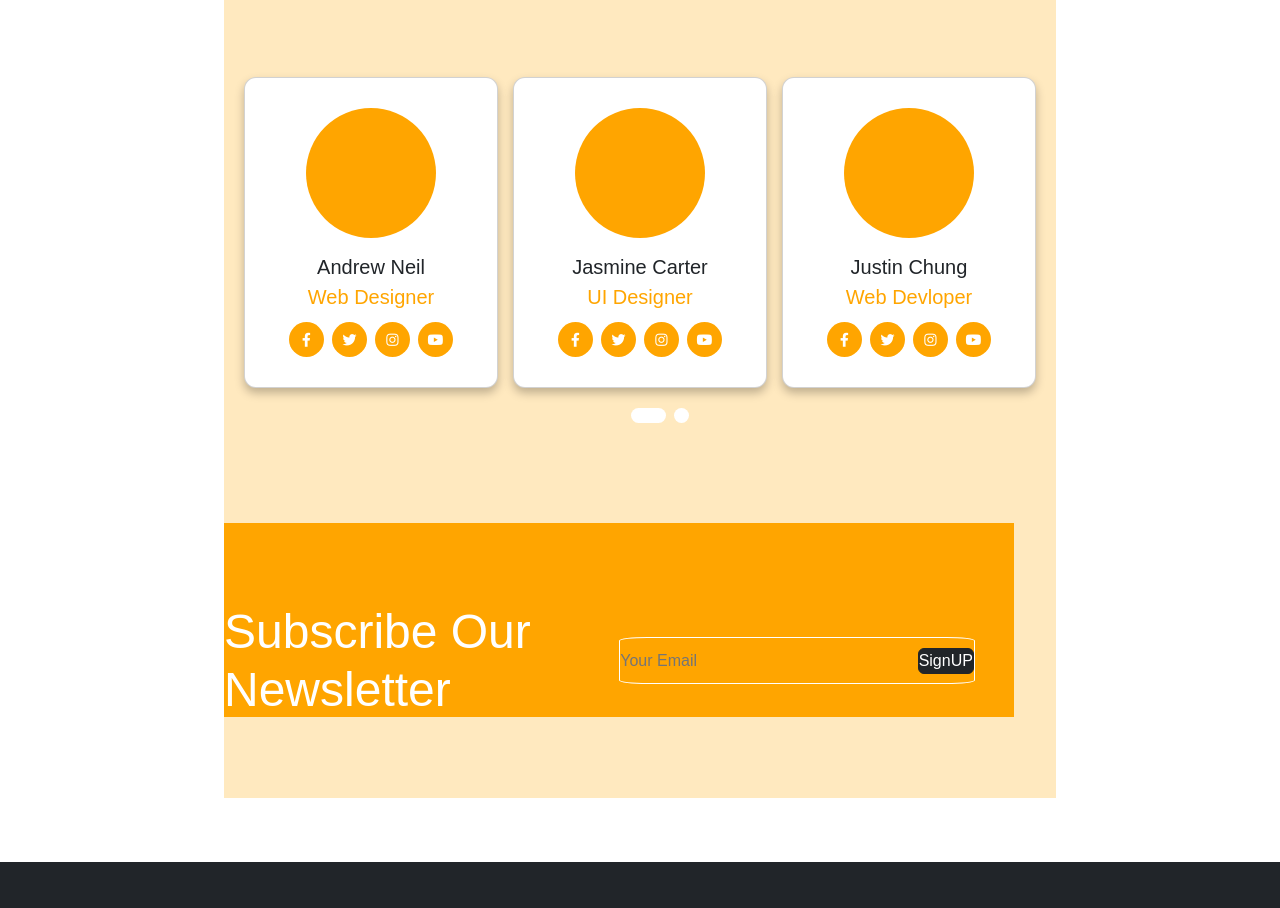
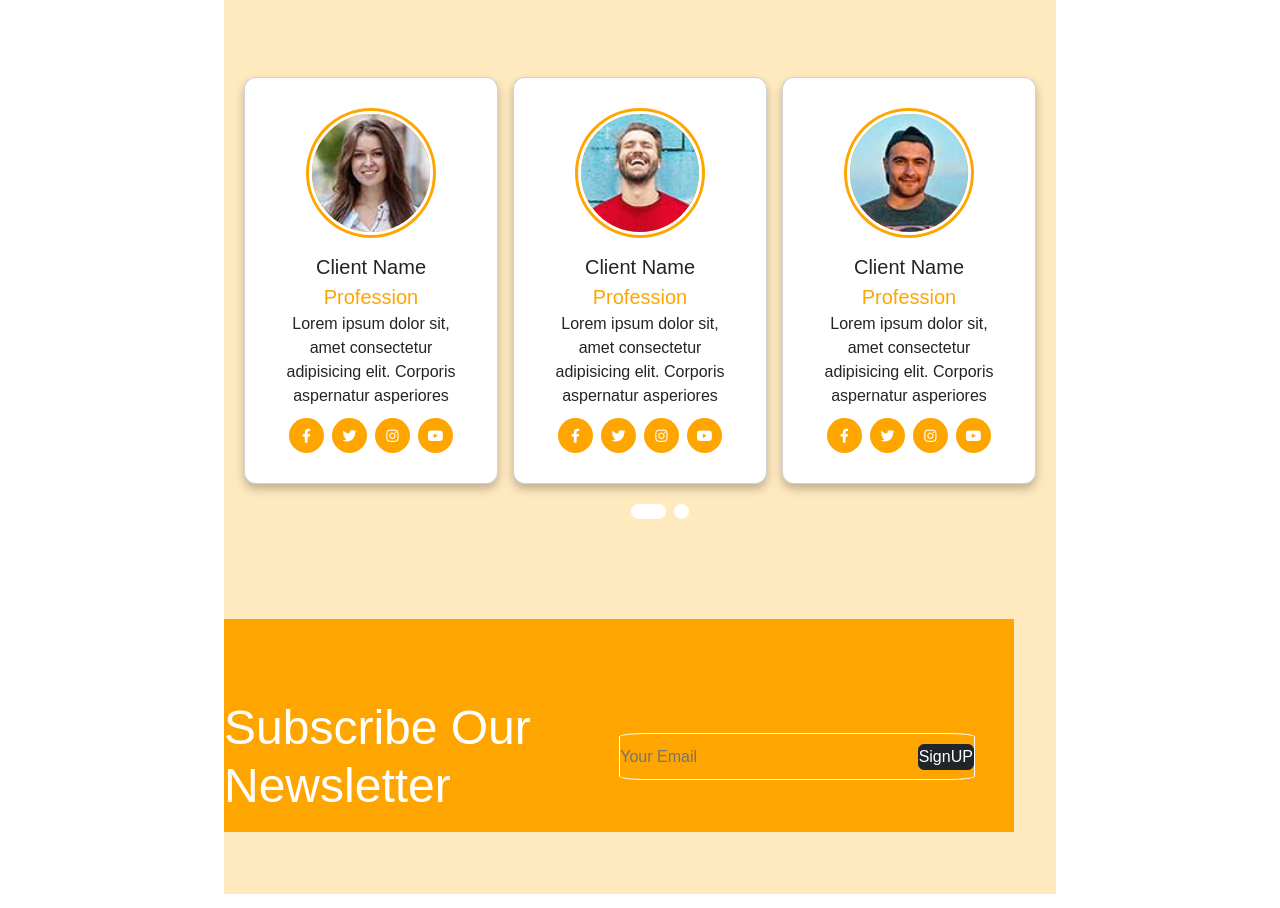
Before and after one commit to DevEless/4Coeur_Quentin_de_la_Meilleure, a website: page index.html in a window 1280 px wide. Shown: the part 4791-5699 px from the top of the page. Drawn offline with nearby package versions, Linux system fonts and the light colour scheme; files that its build step writes are made by us from their sources.

Commit message:
mise en place du carrousel

```diff
--- a/index.html
+++ b/index.html
@@ -411,11 +411,12 @@
                                 <div class="card">
                                     <div class="content">
                                         <div class="img">
-                                            <!--- <img src="images/img1.jpg" alt="">-->
+                                            <img src="./public/img/testimonial-1.jpg" alt="">
                                         </div>
                                         <div class="details">
-                                            <div class="name">Andrew Neil</div>
-                                            <div class="job">Web Designer</div>
+                                            <div class="name">Client Name</div>
+                                            <div class="job">Profession</div>
+                                            <p>Lorem ipsum dolor sit, amet consectetur adipisicing elit. Corporis aspernatur asperiores </p>
                                         </div>
                                         <div class="media-icons">
                                             <a href="#"><i class="fab fa-facebook-f"></i></a>
@@ -428,11 +429,12 @@
                                 <div class="card">
                                     <div class="content">
                                         <div class="img">
-                                            <!--- <img src="images/img2.jpg" alt="">--->
+                                            <img src="./public/img/testimonial-2.jpg" alt="">
                                         </div>
                                         <div class="details">
-                                            <div class="name">Jasmine Carter</div>
-                                            <div class="job">UI Designer</div>
+                                            <div class="name">Client Name</div>
+                                            <div class="job">Profession</div>
+                                            <p>Lorem ipsum dolor sit, amet consectetur adipisicing elit. Corporis aspernatur asperiores </p>
                                         </div>
                                         <div class="media-icons">
                                             <a href="#"><i class="fab fa-facebook-f"></i></a>
@@ -445,11 +447,12 @@
                                 <div class="card">
                                     <div class="content">
                                         <div class="img">
-                                            <!-- <img src="images/img3.jpg" alt="">---->
+                                            <img src="./public/img/testimonial-3.jpg" alt="">
                                         </div>
                                         <div class="details">
-                                            <div class="name">Justin Chung</div>
-                                            <div class="job">Web Devloper</div>
+                                            <div class="name">Client Name</div>
+                                            <div class="job">Profession</div>
+                                            <p>Lorem ipsum dolor sit, amet consectetur adipisicing elit. Corporis aspernatur asperiores </p>
                                         </div>
                                         <div class="media-icons">
                                             <a href="#"><i class="fab fa-facebook-f"></i></a>
@@ -464,11 +467,12 @@
                                 <div class="card">
                                     <div class="content">
                                         <div class="img">
-                                            <!---<img src="images/img4.jpg" alt="">--->
+                                            <img src="./public/img/testimonial-4.jpg" alt="">
                                         </div>
                                         <div class="details">
-                                            <div class="name">Appolo Reef</div>
-                                            <div class="job">Web Designer</div>
+                                            <div class="name">Client Name</div>
+                                            <div class="job">Profession</div>
+                                            <p>Lorem ipsum dolor sit, amet consectetur adipisicing elit. Corporis aspernatur asperiores </p>
                                         </div>
                                         <div class="media-icons">
                                             <a href="#"><i class="fab fa-facebook-f"></i></a>
@@ -484,8 +488,8 @@
                                             <!--<img src="images/img5.jpg" alt="">---->
                                         </div>
                                         <div class="details">
-                                            <div class="name">Adrina Calvo</div>
-                                            <div class="job">UI Designer</div>
+                                            <div class="name">Client Name</div>
+                                            <div class="job">Profession</div>
                                         </div>
                                         <div class="media-icons">
                                             <a href="#"><i class="fab fa-facebook-f"></i></a>
```
